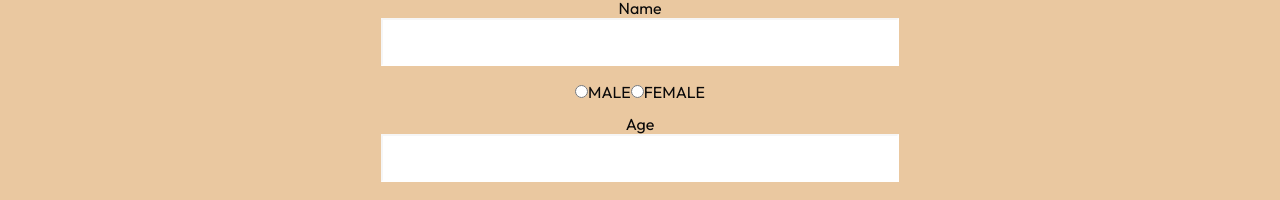
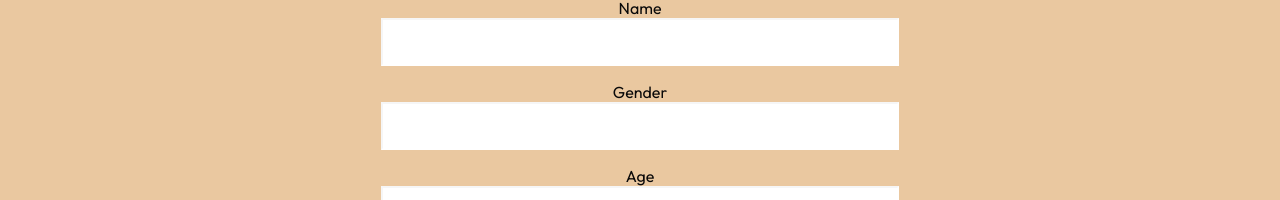
Before and after one commit to kapoorgautam/project1, a React (Create React App) app: page /Contact in a window 1280 px wide. Shown: the part 658-858 px from the top of the page. Built offline with nearby package versions, Linux system fonts and the light colour scheme.

Commit message:
Added Formspree

```diff
--- a/src/Components/Form.js
+++ b/src/Components/Form.js
@@ -8,24 +8,20 @@ const Form = () => {
 
       <><div className="form">
          <div className="left">
-        <form>
+            <form action="https://formspree.io/f/mleyrpky" method="POST">
                <label>Name</label>
-        <input type="text"></input>
-         <div>
-        <input class="form-check-input" type="radio" name="flexRadioDefault" id="flexRadioDefault1"></input>
-         <label class="form-check-label" for="flexRadioDefault1">MALE</label>
-        <input class="form-check-input" type="radio" name="flexRadioDefault" id="flexRadioDefault2"></input>
-        <label class="form-check-label" for="flexRadioDefault2">FEMALE </label>
-        </div>
+               <input name="Name" type="text"></input>
+               <label class="form-check-label" htmlFor="flexRadioDefault2">Gender </label>
+               <input name="Gender" type="text" className="form-check-label" id="flexRadioDefault2" />
                <label>Age</label>
-        <input type="int"></input>
+               <input name="Age" type="int"></input>
                <label>Email</label>
-        <input type="email"></input>
+               <input name="email" type="email"></input>
                <label>CONTACT NO</label>
-        <input type="text"></input>
+               <input name="Phone no" type="text"></input>
                <label>Condition for which you seek physiotherapy</label>
-        <textarea rows="6" placeholder="Type your Condition HERE!" />
-        <button className="btn">Submit</button>
+               <textarea name="Condition" rows="6" placeholder="Type your Condition HERE!" />
+               <button className="btn" type="submit">Submit</button>
             </form>
          </div>
 
```
Lines whose indentation alone changed are shown as unchanged.
